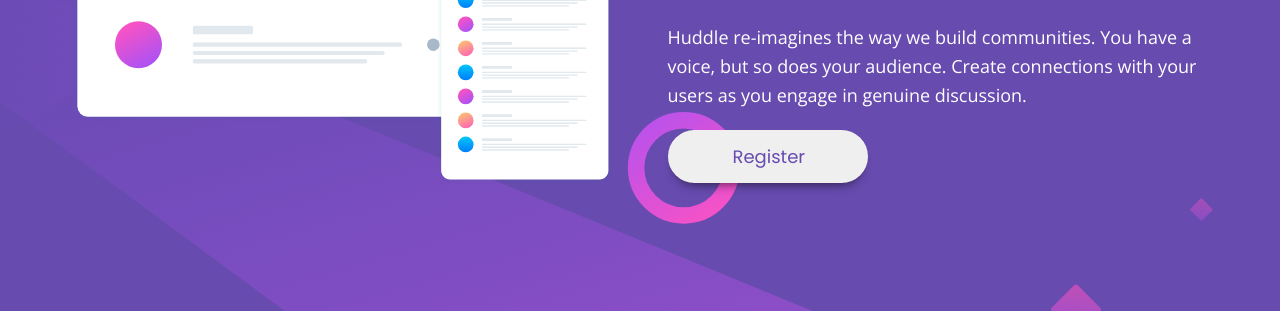
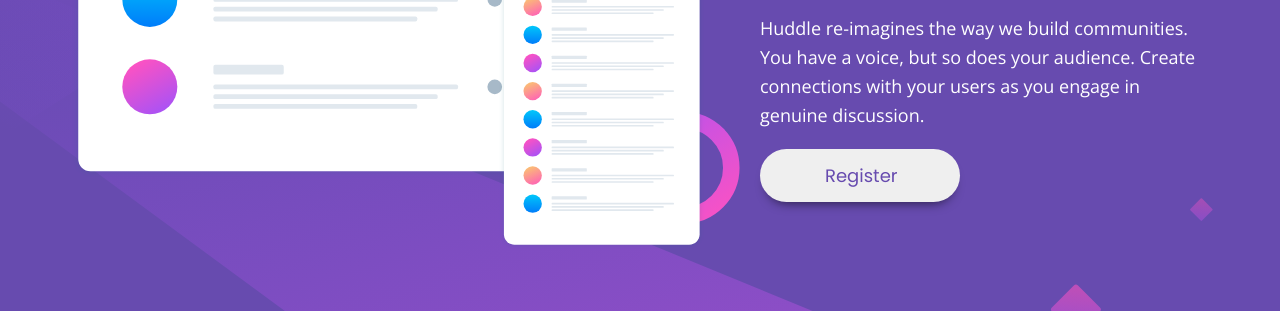
Before and after one commit to mahdipratama/huddle-landing-page-with-single-introductory-section-master, a plain HTML site: page index.html in a window 1280 px wide. Shown: the part 379-690 px from the top of the page. Drawn offline with nearby package versions, Linux system fonts and the light colour scheme.

Commit message:
change container max-width

```diff
--- a/app/scss/globals/_layout.scss
+++ b/app/scss/globals/_layout.scss
@@ -16,9 +16,9 @@
   max-width: rem(600);
 
   @include breakpoint-up(large) {
-    max-width: rem(1300);
+    max-width: rem(1440);
     display: grid;
-    grid-template-columns: 1fr 1fr;
+    grid-template-columns: 1fr 28rem;
     gap: rem(55);
   }
 }
```
Also changed, not shown: dist/style.css, 1 other file.
